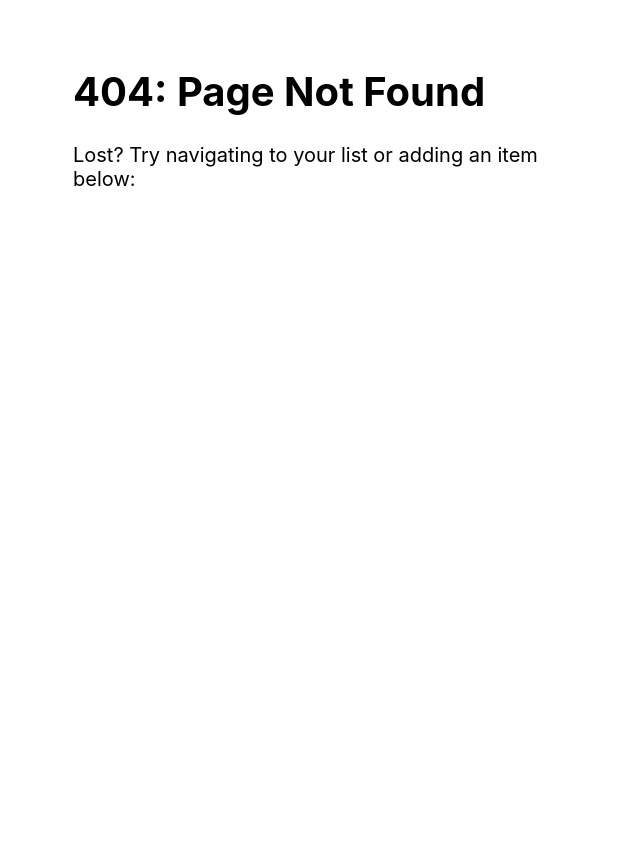
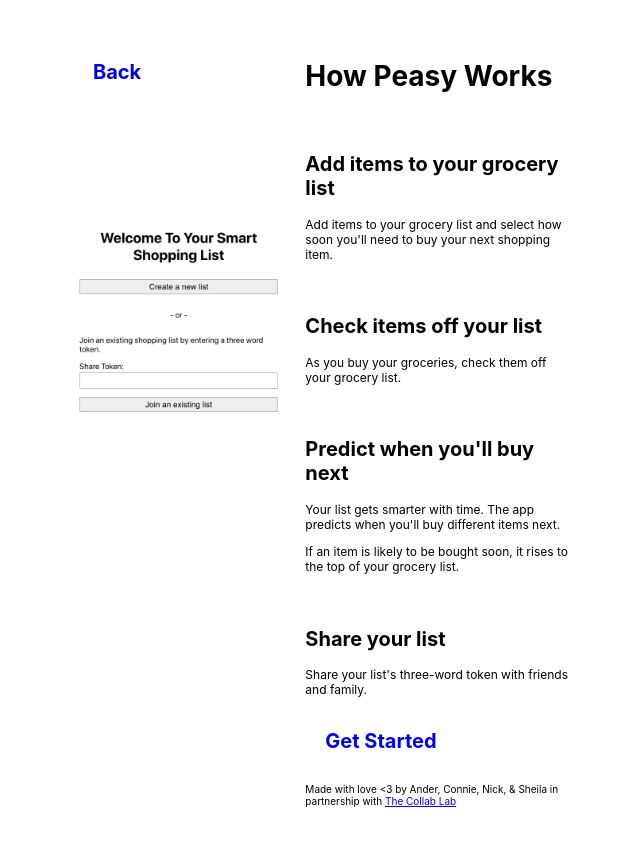
Before and after one commit to the-collab-lab/tcl-26-smart-shopping-list, a React (Create React App) app: page /about in a window 1280 px wide. Before the commit this address had no page. Shown: the top 846 px of the page, without its empty margins (317-957 px from the left). Before the commit the page ends 800 px from the top, so only its background shows below. Built offline with nearby package versions, Linux system fonts and the light colour scheme.

Commit message:
html skeleton and functionality for about page

```diff
--- a/src/App.js
+++ b/src/App.js
@@ -18,6 +18,7 @@ import ListView from './pages/ListView/ListView';
 import AddItemView from './pages/AddItemView/AddItemView';
 import NotFound from './pages/NotFound/NotFound';
 import Home from './pages/Home/Home';
+import AboutView from './pages/AboutView/AboutView.js';
 import Modal from './components/Modal/Modal.js';
 
 // Functions
@@ -150,6 +151,9 @@ function App() {
               <AddItemView listId={listId} />
             )}
           </Route>
+          <Route path="/about">
+            <AboutView listId={listId} />
+          </Route>
           <Route component={NotFound} />
         </Switch>
       </div>
--- /dev/null
+++ b/src/pages/AboutView/AboutView.css
@@ -0,0 +1,34 @@
+.flex {
+  display: flex;
+}
+
+.flex--image {
+  flex-direction: column;
+  margin-right: 15px;
+}
+
+.left-image {
+  margin-top: 50%;
+  height: 250px;
+  width: auto;
+}
+
+.flex--info {
+  flex-direction: column;
+}
+
+.info-title {
+  font-size: 28px;
+}
+
+.info-item__title {
+  font-size: 20px;
+}
+
+.info-item__body {
+  font-size: 12px;
+}
+
+.footnote {
+  font-size: 10px;
+}
--- /dev/null
+++ b/src/pages/AboutView/AboutView.js
@@ -0,0 +1,88 @@
+import screenshot from './app-screen.png';
+import './AboutView.css';
+import { NavLink } from 'react-router-dom';
+const { Helmet } = require('react-helmet');
+
+const AboutView = ({ listId }) => {
+  return (
+    <>
+      <Helmet>
+        <title>Your List - Smart Shopping List</title>
+      </Helmet>
+      <div className="flex">
+        <div className="flex flex--image">
+          <NavLink
+            to="/"
+            className="nav-menu__item"
+            activeClassName="nav-menu__item_current"
+          >
+            Back
+          </NavLink>
+          <img className="left-image" src={screenshot} alt="screenshot" />
+        </div>
+        <div className="flex flex--info">
+          <h1 className="info-title">How Peasy Works</h1>
+          <div className="info-item">
+            <img className="info-item__icon" src="" alt="" />
+            <h2 className="info-item__title">Add items to your grocery list</h2>
+            <p className="info-item__body">
+              Add items to your grocery list and select how soon you'll need to
+              buy your next shopping item.
+            </p>
+          </div>
+          <div className="info-item">
+            <img className="info-item__icon" src="" alt="" />
+            <h2 className="info-item__title">Check items off your list</h2>
+            <p className="info-item__body">
+              As you buy your groceries, check them off your grocery list.
+            </p>
+          </div>
+          <div className="info-item">
+            <img className="info-item__icon" src="" alt="" />
+            <h2 className="info-item__title">Predict when you'll buy next</h2>
+            <p className="info-item__body">
+              Your list gets smarter with time. The app predicts when you'll buy
+              different items next.
+            </p>
+            <p className="info-item__body">
+              If an item is likely to be bought soon, it rises to the top of
+              your grocery list.
+            </p>
+          </div>
+          <div className="info-item">
+            <img className="info-item__icon" src="" alt="" />
+            <h2 className="info-item__title">Share your list</h2>
+            <p className="info-item__body">
+              Share your list's three-word token with friends and family.
+            </p>
+          </div>
+          {listId ? (
+            <NavLink
+              to="/"
+              className="nav-menu__item"
+              activeClassName="nav-menu__item_current"
+            >
+              Back To List
+            </NavLink>
+          ) : (
+            <NavLink
+              to="/"
+              className="nav-menu__item"
+              activeClassName="nav-menu__item_current"
+            >
+              Get Started
+            </NavLink>
+          )}
+          <p className="footnote">
+            {[
+              'Made with love <3 by Ander, Connie, Nick, & Sheila in partnership with ',
+              <a href="https://the-collab-lab.codes/">The Collab Lab</a>,
+            ]}
+          </p>
+        </div>
+      </div>
+    </>
+  );
+};
+
+export default AboutView;
```
Also changed, not shown: src/pages/AboutView/app-screen.png (added).
